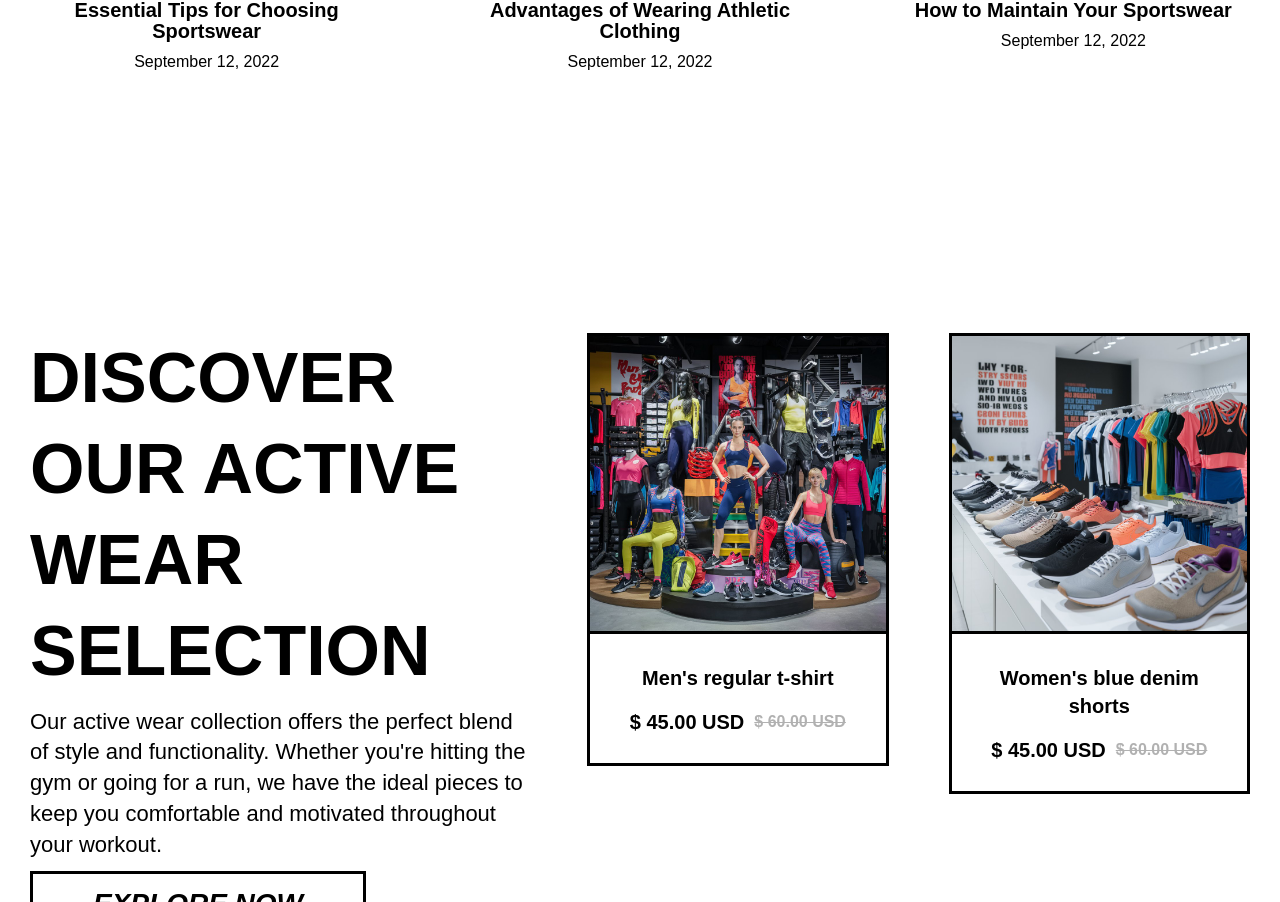
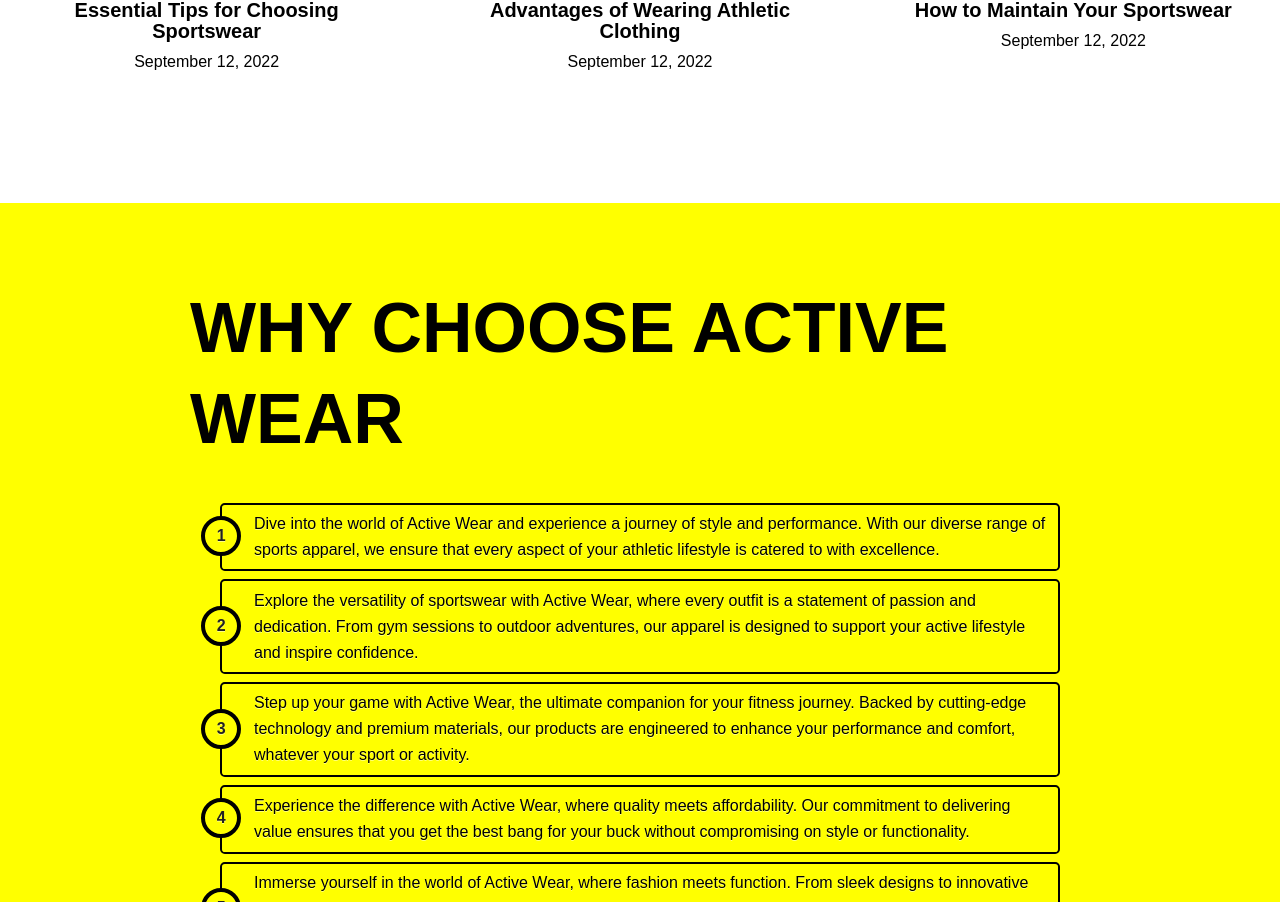
Before and after one commit to MishaKozarev/Template, a PHP site: page /index.html in a window 1280 px wide. Shown: the part 5598-6500 px from the top of the page. Run offline with PHP 8.4, Linux system fonts and the light colour scheme; some web fonts are replaced.

Commit message:
fixL fix adaptive

```diff
--- a/css/style.css
+++ b/css/style.css
@@ -1065,7 +1065,6 @@
 
   .bAhTPYLnmcDgvfN.SnHGegjusNqSzLG {
     font-size: 88px;
-    left: -10%;
   }
 
   .wvlWIwEbXlPiCRS {
@@ -1192,12 +1191,6 @@
     grid-template-columns: 1fr 1fr 1fr;
   }
 
-  .SfoypjeLSDEXGFr {
-    grid-column-gap: 30px;
-    grid-row-gap: 30px;
-    grid-template-columns: 2fr;
-  }
-
   .EBzkaTaGgTtHtBZ {
     grid-column-gap: 30px;
     grid-row-gap: 30px;
@@ -1367,7 +1360,7 @@
 
 @media screen and (max-width: 479px) {
   h1 {
-    font-size: 60px;
+    font-size: 58px;
   }
 
   h2 {
@@ -1547,3 +1540,67 @@
 .ijpVhsOGXbnjIty {
   max-height: 0;
 }
+
+/*TEXT*/
+
+.section-text {
+  background-color: yellow;
+}
+
+.section-text__container {
+  padding: 80px 20px;
+  max-width: 940px;
+  margin: 0 auto;
+}
+
+.section-text__container li {
+  list-style-type: none;
+}
+
+.rounded {
+  counter-reset: li;
+  list-style: none;
+  text-shadow: 0 1px 0 rgba(255, 255, 255, 0.5);
+  padding: 20px 30px 0;
+}
+
+.rounded li {
+  position: relative;
+  display: block;
+  padding: 0.4em 0.4em 0.4em 2em;
+  margin: 0.5em 0;
+  border-radius: 0.3em;
+  color: black;
+  margin-bottom: 0;
+  font-size: 1rem;
+  font-weight: 300;
+  line-height: 1.625rem;
+  border: 2px solid black;
+}
+
+.rounded li:before {
+  content: counter(li);
+  counter-increment: li;
+  position: absolute;
+  left: -1.3em;
+  top: 50%;
+  margin-top: -1.3em;
+  color: #222;
+  background: yellow;
+  height: 2em;
+  width: 2em;
+  line-height: 2em;
+  border: 0.3em solid black;
+  text-align: center;
+  font-weight: bold;
+  transition: all 0.3s ease-out;
+  border-radius: 50%;
+}
+
+@media (max-width: 1060px) {
+  .SfoypjeLSDEXGFr {
+    grid-column-gap: 30px;
+    grid-row-gap: 30px;
+    grid-template-columns: 2fr;
+  }
+}
--- a/index.html
+++ b/index.html
@@ -170,9 +170,7 @@
         <div class="vRoxRCGoqRFKkut vIGmRjvOTNiakJS">
           <div class="FDjhvBUwoJANKFl CVooXuNnWGJDunC">
             <div id="JbEyKLwdnwFJqYM" class="MranwNifwSajynN">
-              <h2 class="bAhTPYLnmcDgvfN SnHGegjusNqSzLG">
-                Explore Our Journey
-              </h2>
+              <h2 class="bAhTPYLnmcDgvfN SnHGegjusNqSzLG">Explore</h2>
               <div class="EqvOQPMKlvgjETE">
                 <p class="EeIDoDSIqXDkJmJ">
                   Every athlete's journey is unique, filled with triumphs and
@@ -204,7 +202,7 @@
       <section class="vVZymPhfgQMThhd">
         <div class="vRoxRCGoqRFKkut vIGmRjvOTNiakJS">
           <div class="qvdZrxOqBADkIXv KtEqxInQcjgvKGO">
-            <h2>Latest Sportswear</h2>
+            <h2>Latest Sport swear</h2>
             <a href="index.html#section-form" class="HqgIuqbFwHRthZJ"
               >Browse All Products</a
             >
@@ -548,6 +546,58 @@
         </div>
       </section>
 
+      <section class="section-text">
+        <div class="section-text__container">
+          <div class="block-text">
+            <h2>Why choose Active Wear</h2>
+            <ol class="rounded">
+              <li>
+                Dive into the world of Active Wear and experience a journey of
+                style and performance. With our diverse range of sports apparel,
+                we ensure that every aspect of your athletic lifestyle is
+                catered to with excellence.
+              </li>
+              <li>
+                Explore the versatility of sportswear with Active Wear, where
+                every outfit is a statement of passion and dedication. From gym
+                sessions to outdoor adventures, our apparel is designed to
+                support your active lifestyle and inspire confidence.
+              </li>
+              <li>
+                Step up your game with Active Wear, the ultimate companion for
+                your fitness journey. Backed by cutting-edge technology and
+                premium materials, our products are engineered to enhance your
+                performance and comfort, whatever your sport or activity.
+              </li>
+              <li>
+                Experience the difference with Active Wear, where quality meets
+                affordability. Our commitment to delivering value ensures that
+                you get the best bang for your buck without compromising on
+                style or functionality.
+              </li>
+              <li>
+                Immerse yourself in the world of Active Wear, where fashion
+                meets function. From sleek designs to innovative features, our
+                apparel is crafted to empower you to look and feel your best,
+                whether you're hitting the gym or hitting the streets.
+              </li>
+              <li>
+                Welcome to Active Wear, your go-to destination for all things
+                sporty and stylish. Located at the intersection of fashion and
+                performance, our brand is dedicated to helping you achieve your
+                fitness goals while looking and feeling great.
+              </li>
+              <li>
+                Join the Active Wear movement and unleash your potential. With
+                our extensive range of activewear and accessories, we empower
+                athletes of all levels to push boundaries, break barriers, and
+                reach new heights of excellence.
+              </li>
+            </ol>
+          </div>
+        </div>
+      </section>
+
       <section class="vVZymPhfgQMThhd">
         <div class="vRoxRCGoqRFKkut vIGmRjvOTNiakJS">
           <div class="FDjhvBUwoJANKFl SfoypjeLSDEXGFr">
```
